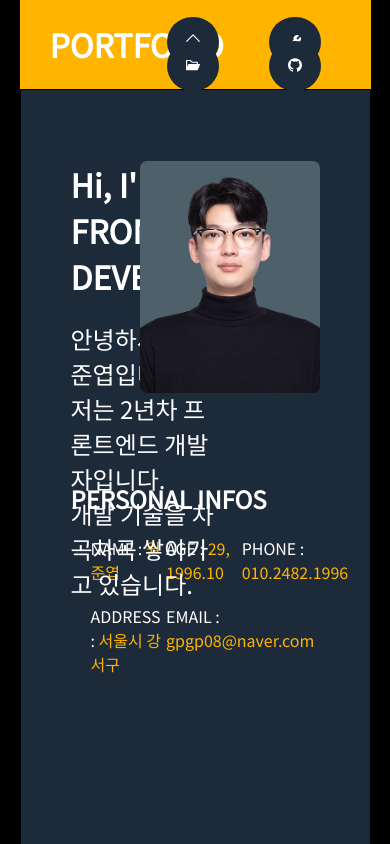
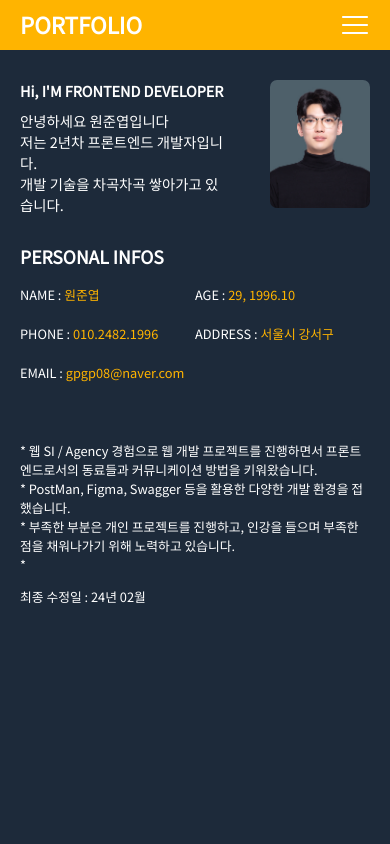
Before and after one commit to Wjyeop/portfolio, a React (Create React App) app: page / in a window 390 px wide. Shown: the top 844 px of the page. Built offline with nearby package versions, Linux system fonts and the light colour scheme.

Commit message:
반응형

```diff
--- a/src/App.css
+++ b/src/App.css
@@ -89,9 +89,12 @@ body {
   border-color: #fff; /* 호버 상태에서 테두리 색상 변경 */
 }
 
+.Menu .Menu-2 .ham {
+  display: none;
+}
+
 .dashboard {
   background-color: #1d2a3a;
-  border: 1px solid black;
   padding: 50px;
 }
 
@@ -404,7 +407,138 @@ body {
 }
 
 @media screen and (max-width: 720px) {
+  @keyframes slideInFromRight {
+    from {
+      transform: translateX(100%);
+    }
+    to {
+      transform: translateX(0);
+    }
+  }
+
   body {
-    padding: 0 5%;
+    padding: 0%;
+    background-color: #1d2a3a;
+  }
+
+  .Menu {
+    height: 50px;
+  }
+
+  .Menu .Menu-1 {
+    position: absolute;
+    top: -7px;
+    left: -10px;
+    font-size: 0.7rem;
+  }
+
+  .Menu .Menu-2 {
+    right: 10px;
+    z-index: 100;
+    top: 10px;
+  }
+
+  .Menu .Menu-2 .ham {
+    padding-right: 10px;
+    display: block;
+  }
+
+  .Menu .Menu-2 a {
+    background-color: #ffb400;
+    margin-top: 30px;
+  }
+
+  .Menu .Menu-2 .menu-item {
+    display: none;
+  }
+
+  .Menu .Menu-2.show .menu-item {
+    display: block;
+    animation: slideInFromRight 0.5s ease-out forwards;
+  }
+
+  .dashboard {
+    padding: 20px;
+  }
+
+  .dashboard .dashboard-1 h1 {
+    font-size: 0.9rem;
+  }
+
+  .dashboard .dashboard-1 p {
+    font-size: 0.9rem;
+  }
+
+  .dashboard .dashboard-1 {
+    height: 150px;
+  }
+
+  .dashboard .dashboard-1 img {
+    width: 100px;
+  }
+  .dashboard .dashboard-2 h2 {
+    font-size: 1.1rem;
+  }
+  .dashboard .dashboard-2 {
+    padding-bottom: 0px;
+  }
+
+  .dashboard .dashboard-2 ul {
+    padding-left: 0px;
+  }
+
+  .dashboard .dashboard-2 ul li {
+    font-size: 0.8rem;
+    width: 50%;
+  }
+  .dashboard .dashboard-2 ul li:nth-child(5) {
+    width: 100%;
+  }
+
+  .dashboard .dashboard-3 {
+    padding-top: 10px;
+  }
+
+  .dashboard .dashboard-3 p {
+    font-size: 0.8rem;
+  }
+
+  .Skills {
+    padding: 20px;
+  }
+
+  .Skills .Skills-1 {
+    padding-top: 50px;
+    padding-bottom: 0px;
+  }
+
+  .Skills .Skills-1 div {
+    width: 100%;
+  }
+
+  .Skills .Skills-2 {
+    padding-top: 20px;
+  }
+
+  .Skills .Skills-2 div {
+    width: 100%;
+  }
+
+  .projects .projects-1 .con-wrap {
+    display: block;
+  }
+
+  .projects .projects-1 .imgwrap {
+    width: 95%;
+    margin: auto;
+  }
+
+  .projects .projects-1 .textwrap {
+    width: 90%;
+    text-align: left;
+  }
+
+  .projects .projects-1 .textwrap {
+    padding: 0 5px 5px 5px;
   }
 }
--- a/src/pages/Menu.js
+++ b/src/pages/Menu.js
@@ -1,12 +1,23 @@
+import { useState } from "react";
 import { Link } from "react-router-dom";
 import {
   AiFillFolderOpen,
   AiFillGithub,
   AiFillTool,
   AiOutlineHome,
+  GiHamburgerMenu,
+  FaHamburger,
 } from "react-icons/ai";
+import { RxHamburgerMenu } from "react-icons/rx";
 
 function Menu() {
+  const [menuVisible, setMenuVisible] = useState(false);
+
+  const toggleMenu = () => {
+    setMenuVisible(!menuVisible);
+    console.log(menuVisible);
+  };
+
   return (
     <div className="Menu">
       <div className="Menu-1">
@@ -14,17 +25,21 @@ function Menu() {
           <Link to="/">PORTFOLIO</Link>
         </h1>
       </div>
-      <div className="Menu-2">
-        <Link to="/">
+      <div className={`Menu-2 ${menuVisible ? "show" : ""}`}>
+        <div className="ham">
+          <RxHamburgerMenu size={30} onClick={toggleMenu} />
+        </div>
+
+        <Link to="/" className="menu-item">
           <AiOutlineHome />
         </Link>
-        <Link to="/skills">
+        <Link to="/skills" className="menu-item">
           <AiFillTool />
         </Link>
-        <Link to="/projects">
+        <Link to="/projects" className="menu-item">
           <AiFillFolderOpen />
         </Link>
-        <Link to="https://github.com/Wjyeop">
+        <Link to="https://github.com/Wjyeop" className="menu-item">
           <AiFillGithub />
         </Link>
       </div>
--- a/src/pages/Skills.js
+++ b/src/pages/Skills.js
@@ -98,6 +98,7 @@ function Skills() {
           <ul>
             <li>간단한 인증과 보안을 해결할 수 있습니다.</li>
             <li>정적 웹 사이트나 SPA을 호스팅 할 수 있습니다.</li>
+            <li>CRUD를 구현합니다.</li>
           </ul>
         </div>
         <div className="github">
@@ -106,8 +107,7 @@ function Skills() {
             <span>Github</span>
           </div>
           <ul>
-            <li>Github를 활용해 협업한 경험이 있습니다.</li>
-            <li>Github로 코드를 관리합니다.</li>
+            <li>Github를 활용해 협업하고 코드를 관리 합니다.</li>
           </ul>
         </div>
       </div>
```
